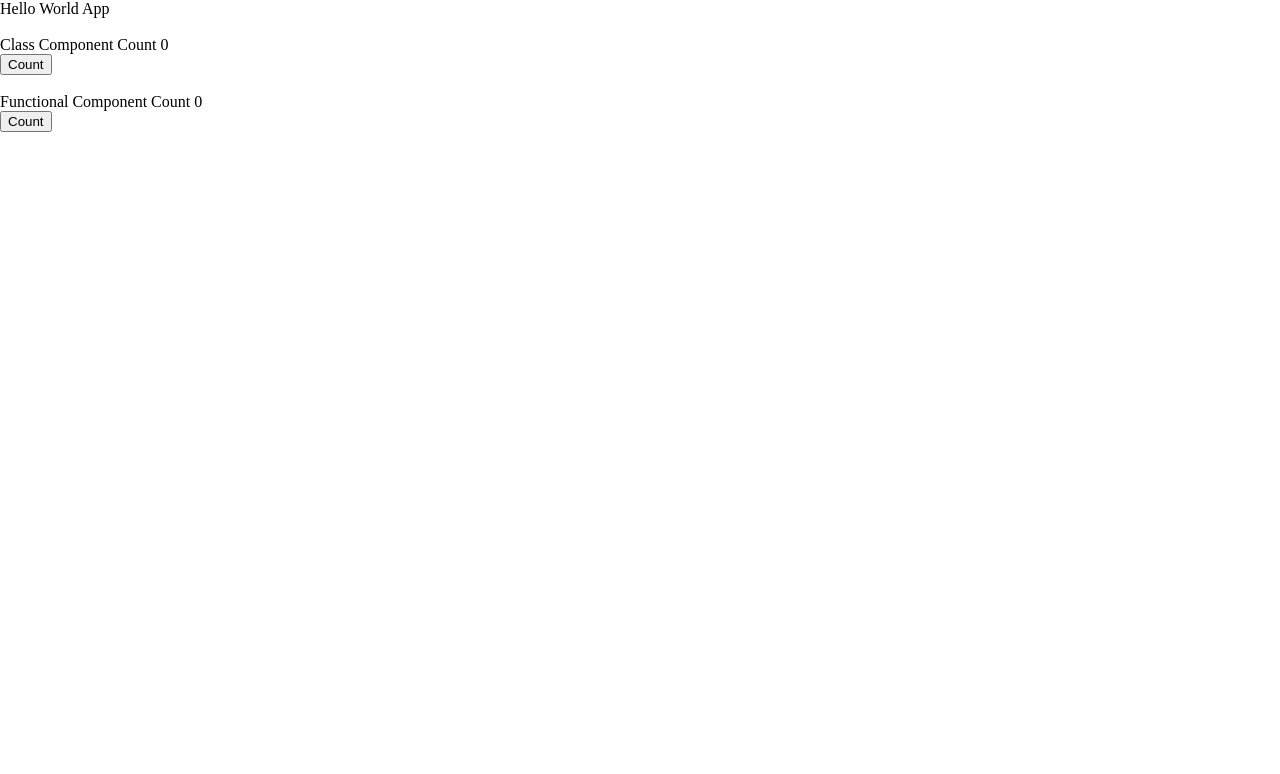
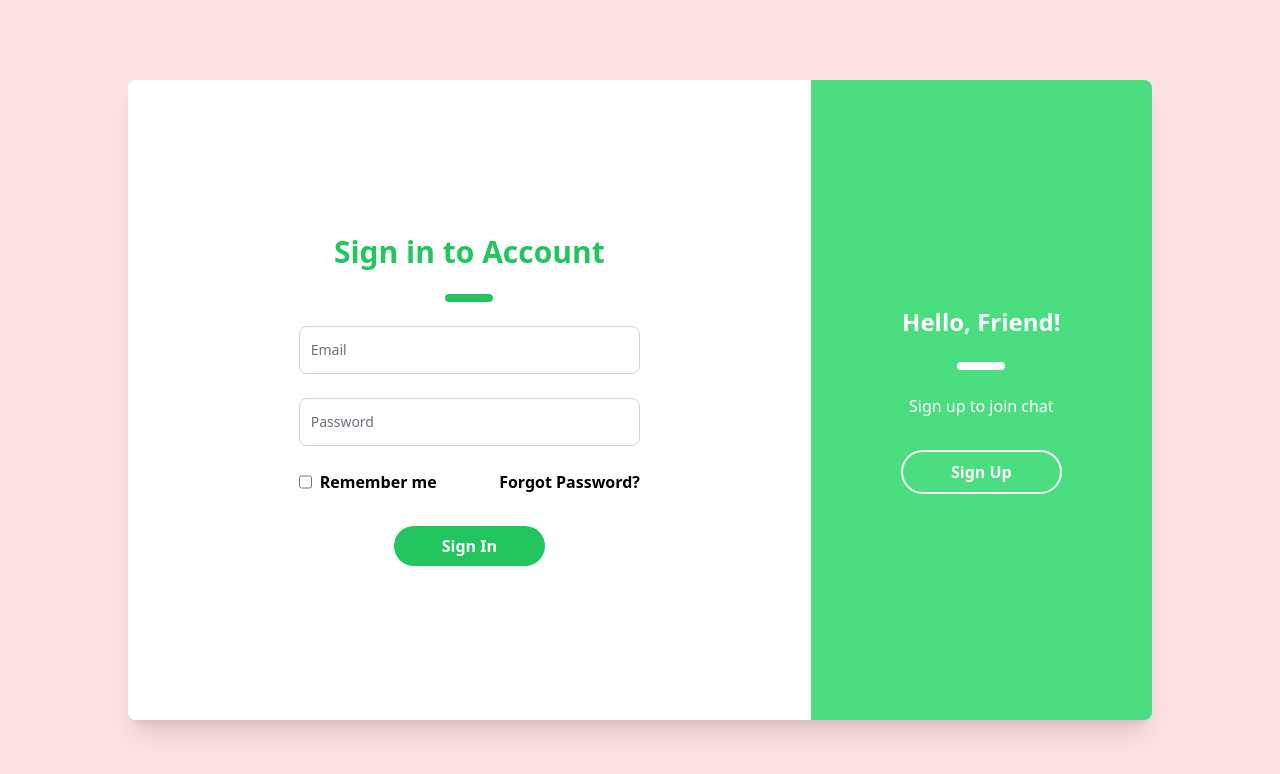
Before and after one commit to Dathvgl/react_tutorial_ts, a React (Vite) app: page / in a window 1280 px wide. Shown: the top 774 px of the page. Built offline with nearby package versions, Linux system fonts and the light colour scheme.

Commit message:
sign in page

```diff
--- a/package.json
+++ b/package.json
@@ -16,6 +16,9 @@
     "@types/react": "^18.0.27",
     "@types/react-dom": "^18.0.10",
     "@vitejs/plugin-react-swc": "^3.0.0",
+    "autoprefixer": "^10.4.14",
+    "postcss": "^8.4.21",
+    "tailwindcss": "^3.2.7",
     "typescript": "^4.9.3",
     "vite": "^4.1.0"
   }
--- /dev/null
+++ b/postcss.config.cjs
@@ -0,0 +1,6 @@
+module.exports = {
+  plugins: {
+    tailwindcss: {},
+    autoprefixer: {},
+  },
+}
--- a/src/App.tsx
+++ b/src/App.tsx
@@ -1,16 +1,9 @@
-import { useEffect } from "react";
-import Class from "./pages/class";
-import Functional from "./pages/functional";
+import ScreenPage from "./pages/screen/Home";
 
 function App() {
   return (
     <>
-      <div>Hello World App</div>
-      <br />
-      <Class />
-      <br />
-      <br />
-      <Functional />
+      <ScreenPage />
     </>
   );
 }
--- a/src/index.css
+++ b/src/index.css
@@ -1,3 +1,11 @@
-body {
-  margin: 0;
+@tailwind base;
+@tailwind components;
+@tailwind utilities;
+
+.full-body {
+  @apply w-screen h-screen;
 }
+
+.center-flex {
+  @apply flex justify-center items-center;
+}
--- /dev/null
+++ b/src/pages/screen/Home.tsx
@@ -0,0 +1,11 @@
+import ScreenSignInPage from "./SignIn";
+
+function ScreenPage() {
+  return (
+    <>
+      <ScreenSignInPage />
+    </>
+  );
+}
+
+export default ScreenPage;
--- /dev/null
+++ b/src/pages/screen/SignIn.tsx
@@ -0,0 +1,72 @@
+import "../../index.css";
+
+function ScreenSignInPage() {
+  return (
+    <>
+      <div className="full-body bg-red-100 flex">
+        <div className="flex m-auto rounded-lg shadow-xl w-4/5 h-4/5 overflow-hidden">
+          <div className="w-2/3 bg-white center-flex">
+            <div className="w-1/2 text-center">
+              <div className="text-green-500 font-bold text-3xl">
+                Sign in to Account
+              </div>
+              <hr className="w-12 border-4 border-green-500 rounded mx-auto my-6" />
+              <div className="relative">
+                <input
+                  type="text"
+                  id="floating_outlined"
+                  className="block px-2.5 pb-2.5 pt-4 w-full text-sm text-gray-900 bg-transparent rounded-lg border border-gray-300 appearance-none dark:text-white dark:border-gray-600 dark:focus:border-blue-500 focus:outline-none focus:ring-0 focus:border-blue-600 peer"
+                  placeholder=" "
+                />
+                <label
+                  htmlFor="floating_outlined"
+                  className="absolute text-sm text-gray-500 dark:text-gray-400 duration-300 transform -translate-y-4 scale-75 top-2 z-10 origin-[0] bg-white dark:bg-gray-900 px-2 peer-focus:px-2 peer-focus:text-blue-600 peer-focus:dark:text-blue-500 peer-placeholder-shown:scale-100 peer-placeholder-shown:-translate-y-1/2 peer-placeholder-shown:top-1/2 peer-focus:top-2 peer-focus:scale-75 peer-focus:-translate-y-4 left-1"
+                >
+                  Email
+                </label>
+              </div>
+              <br />
+              <div className="relative">
+                <input
+                  type="password"
+                  id="floating_outlined"
+                  className="block px-2.5 pb-2.5 pt-4 w-full text-sm text-gray-900 bg-transparent rounded-lg border border-gray-300 appearance-none dark:text-white dark:border-gray-600 dark:focus:border-blue-500 focus:outline-none focus:ring-0 focus:border-blue-600 peer"
+                  placeholder=" "
+                />
+                <label
+                  htmlFor="floating_outlined"
+                  className="absolute text-sm text-gray-500 dark:text-gray-400 duration-300 transform -translate-y-4 scale-75 top-2 z-10 origin-[0] bg-white dark:bg-gray-900 px-2 peer-focus:px-2 peer-focus:text-blue-600 peer-focus:dark:text-blue-500 peer-placeholder-shown:scale-100 peer-placeholder-shown:-translate-y-1/2 peer-placeholder-shown:top-1/2 peer-focus:top-2 peer-focus:scale-75 peer-focus:-translate-y-4 left-1"
+                >
+                  Password
+                </label>
+              </div>
+              <br />
+              <div className="flex justify-between font-bold">
+                <div className="flex gap-2">
+                  <input type="checkbox" name="" id="" />
+                  <div>Remember me</div>
+                </div>
+                <div>Forgot Password?</div>
+              </div>
+              <button className="px-12 py-2 bg-green-500 text-white mt-8 rounded-3xl whitespace-nowrap font-bold">
+                Sign In
+              </button>
+            </div>
+          </div>
+          <div className="w-1/3 bg-green-400 center-flex">
+            <div className="text-white text-center">
+              <div className="text-2xl font-bold">Hello, Friend!</div>
+              <hr className="w-12 border-4 border-white rounded mx-auto my-6" />
+              <div>Sign up to join chat</div>
+              <button className="px-12 py-2 border-2 border-white mt-8 rounded-3xl whitespace-nowrap font-bold">
+                Sign Up
+              </button>
+            </div>
+          </div>
+        </div>
+      </div>
+    </>
+  );
+}
+
+export default ScreenSignInPage;
--- /dev/null
+++ b/tailwind.config.cjs
@@ -0,0 +1,8 @@
+/** @type {import('tailwindcss').Config} */
+module.exports = {
+  content: ["./index.html", "./src/**/*.{js,ts,jsx,tsx}"],
+  theme: {
+    extend: {},
+  },
+  plugins: [],
+};
```
Also changed, not shown: src/pages/screen/exam.webp (added), 1 other file (tests, documents, lock files or other folders).
